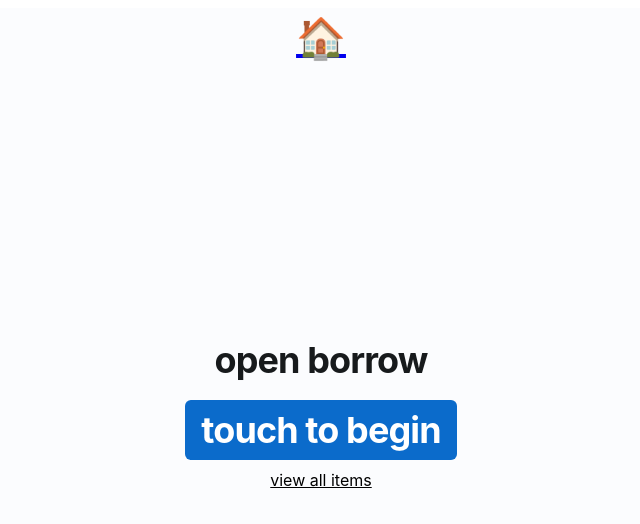
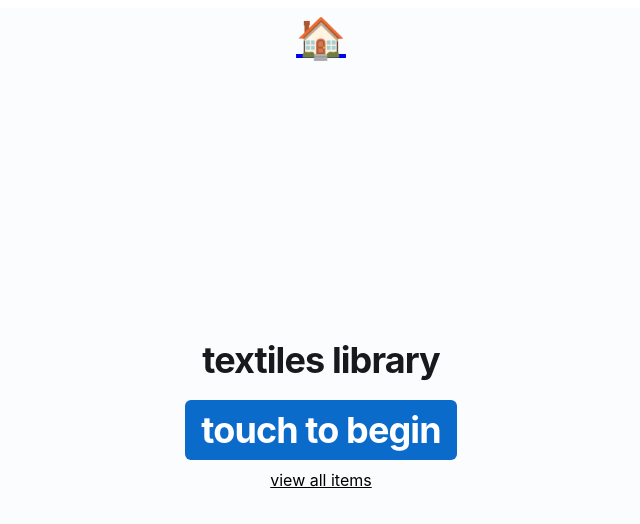
Before and after one commit to wokhouse/open-borrow, a Next.js app: page / in a window 1280 px wide. Shown: the top 524 px of the page, without its empty margins (319-959 px from the left). Built offline with nearby package versions, Linux system fonts and the light colour scheme.

Commit message:
changed title

```diff
--- a/src/app/page.tsx
+++ b/src/app/page.tsx
@@ -10,7 +10,7 @@ export default function Home() {
       minWidth={"30rem"}
     >
       <Typography level="h1" marginBottom={"1rem"}>
-        open borrow
+        textiles library
       </Typography>
       <Link href={"/checkout"}>
         <Button color="primary">
```
